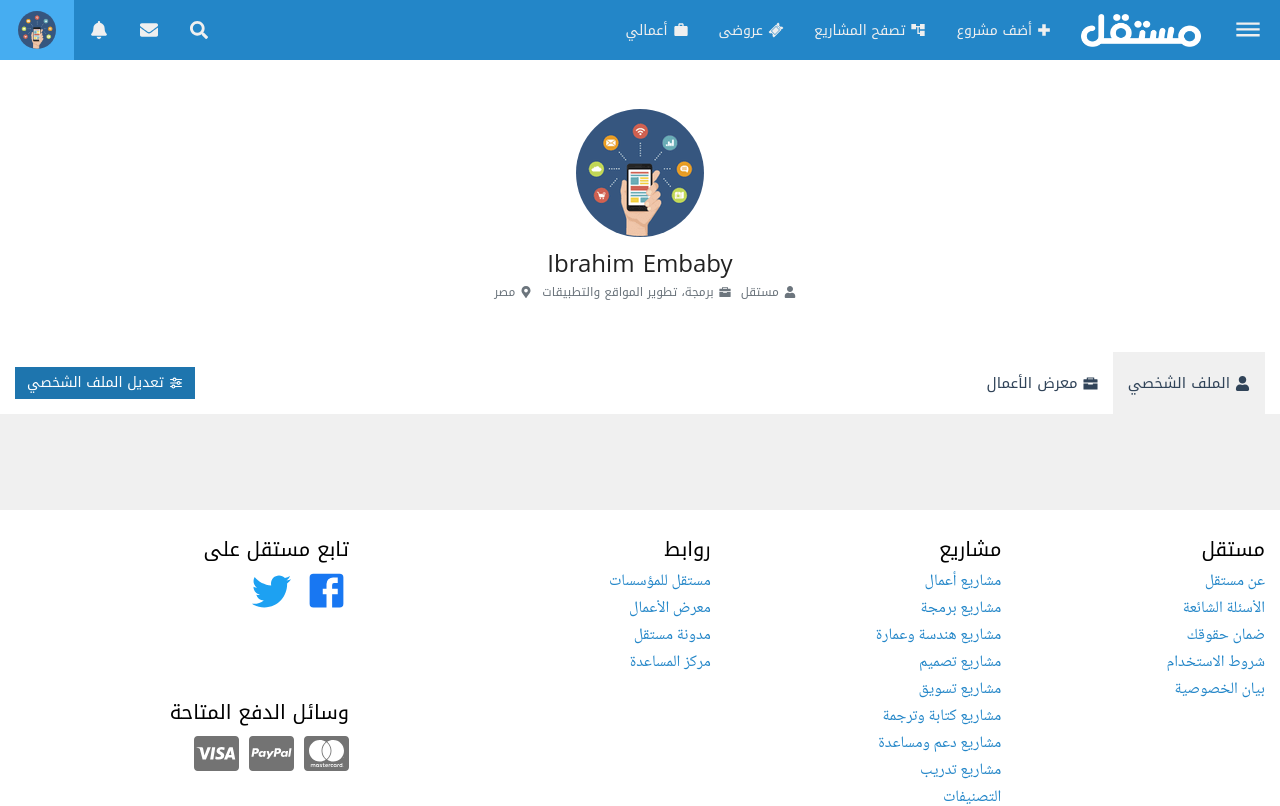
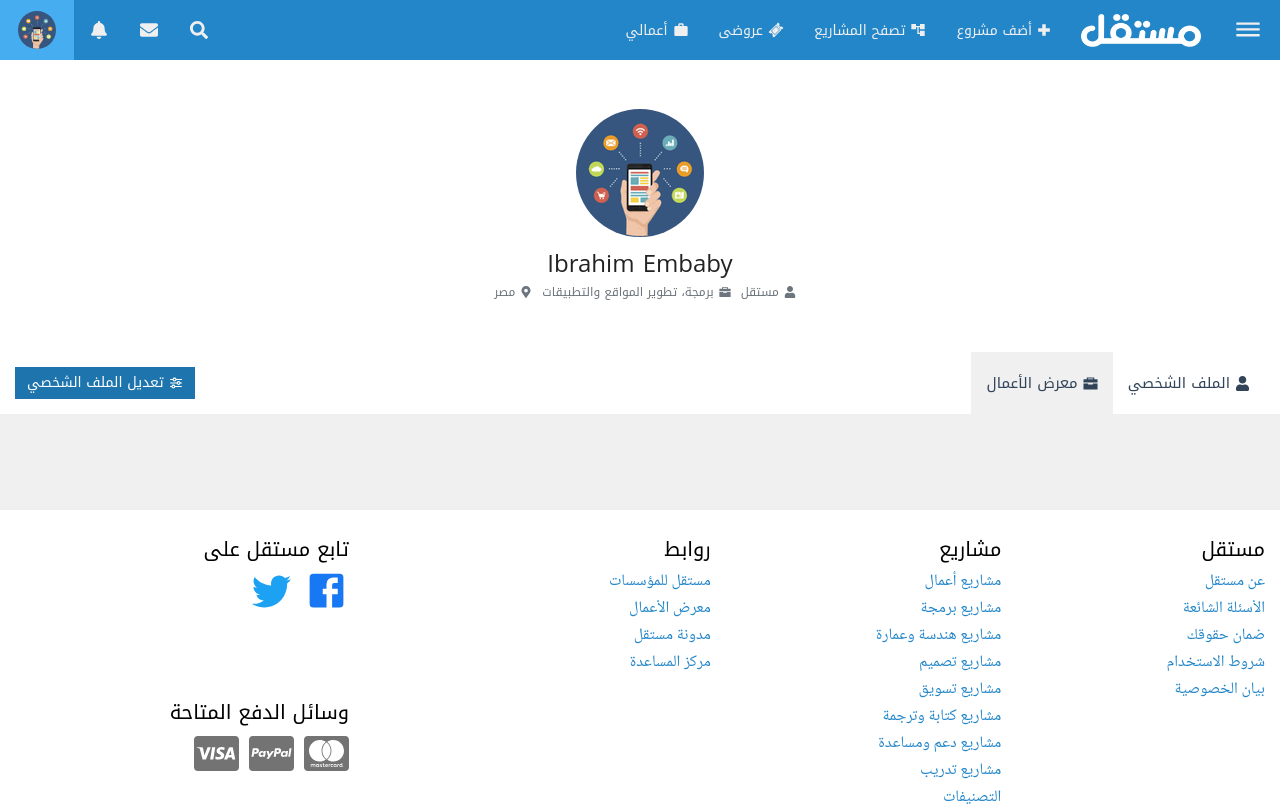
Before and after one commit to ibrahim-embaby/freelance-platform-MOSTAQL, a React (Create React App) app: page /profile in a window 1280 px wide. Shown: the top 806 px of the page. Built offline with nearby package versions, Linux system fonts and the light colour scheme.

Commit message:
fixing image linking

```diff
--- a/src/App.js
+++ b/src/App.js
@@ -1,4 +1,5 @@
 import Projects from "./pages/projects/Projects";
+import Portfolio from "./pages/portfolio/Portfolio";
 import Profile from "./pages/profile/Profile";
 import { Routes, Route } from 'react-router-dom';
 import AddProject from "./pages/addProject/AddProject";
@@ -14,6 +15,7 @@
         <Route path="/profile" element={<Profile />} />
         <Route path="/create" element={<AddProject />} />
         <Route path="/bids" element={<MyOffers />} />
+        <Route path="/profile/portfolio" element={<Portfolio />} />
       </Routes>
     </>
   );
--- /dev/null
+++ b/src/components/profileHeader/ProfileHeader.jsx
@@ -0,0 +1,41 @@
+import './profileHeader.css'
+import { FaUser, FaMapMarkerAlt } from 'react-icons/fa'
+import { IoBriefcaseSharp } from 'react-icons/io5'
+import { BiSliderAlt } from 'react-icons/bi'
+import { Link } from 'react-router-dom'
+
+function ProfileHeader() {
+
+    return (
+        <div className="personalInfo">
+            <div className="personalInfoTop">
+                <img className="personalInfoTopImg" src={process.env.PUBLIC_URL + '/assets/user.png'} alt="" />
+                <div className="personalInfoTopUsername">Ibrahim Embaby</div>
+                <div className="personalInfoTopDetails">
+                    <span className='personalInfoTopDetailsIconContainer'><FaUser className='personalInfoTopDetailsIcon' /> مستقل</span>
+                    <span className='personalInfoTopDetailsIconContainer'><IoBriefcaseSharp className='personalInfoTopDetailsIcon' />  برمجة، تطوير المواقع والتطبيقات</span>
+                    <span className='personalInfoTopDetailsIconContainer'><FaMapMarkerAlt className='personalInfoTopDetailsIcon' /> مصر</span>
+                </div>
+            </div>
+            <div className="personalInfoBottom">
+                <div className="personalInfoBottomLeft">
+                    <Link to='/profile' className="personalInfoBottomLeftItem">
+                        <FaUser className='personalInfoBottomLeftItemIcon' /> الملف الشخصي
+                    </Link>
+                    <Link to='/profile/portfolio' className="personalInfoBottomLeftItem active">
+                        <IoBriefcaseSharp className='personalInfoBottomLeftItemIcon' /> معرض الأعمال
+                    </Link>
+                </div>
+                <div className="personalInfoBottomRight">
+                    <div className="personalInfoBottomRightButton">
+                        <BiSliderAlt className='personalInfoBottomRightButtonIcon' />
+                        تعديل الملف الشخصي
+                    </div>
+
+                </div>
+            </div>
+        </div>
+    )
+}
+
+export default ProfileHeader
--- /dev/null
+++ b/src/components/profileHeader/profileHeader.css
@@ -0,0 +1,95 @@
+.personalInfo {
+    direction: rtl;
+
+}
+
+.personalInfoTop {
+    text-align: center;
+    padding: 49px 0px;
+
+}
+
+.personalInfoTopImg {
+    border-radius: 50%;
+    width: 128px;
+    height: 128px;
+}
+
+.personalInfoTopUsername {
+    font-size: 24px;
+    line-height: 1.428571429;
+    color: #222;
+}
+
+.personalInfoTopDetails {
+    font-size: 12px;
+    color: #6c757d;
+    display: flex;
+    justify-content: center;
+}
+
+.personalInfoTopDetailsIconContainer {
+    margin-left: 10px;
+    display: flex;
+    align-items: center;
+    justify-content: space-between;
+}
+
+.personalInfoTopDetailsIcon,
+.personalInfoBottomLeftItemIcon {
+    margin-left: 5px;
+}
+
+.personalInfoBottom {
+    padding: 0px 15px;
+    display: flex;
+    justify-content: space-between;
+    align-items: center;
+
+}
+
+.personalInfoBottomLeft {
+    display: flex;
+}
+
+.personalInfoBottomLeftItem {
+    padding: 16px 15px;
+    cursor: pointer;
+    line-height: 2;
+    color: #314459;
+    font-size: 15px;
+    display: flex;
+    align-items: center;
+    text-decoration: none;
+    transition: all 0.2s ease-in;
+
+}
+
+.personalInfoBottomLeftItem:hover {
+    background-color: #f0f0f0;
+
+}
+
+.active {
+    background-color: #f0f0f0;
+}
+
+.personalInfoBottomRightButton {
+    display: flex;
+    align-items: center;
+    color: #fff;
+    background-color: #1e75ae;
+    padding: 6px 12px;
+    font-size: 14px;
+    line-height: 1.428571429;
+    cursor: pointer;
+    transition: all .2s ease-in-out;
+}
+
+.personalInfoBottomRightButton:hover {
+    background-color: #2386c8;
+}
+
+.personalInfoBottomRightButtonIcon {
+    margin-left: 5px;
+}
--- a/src/components/topbar/Topbar.jsx
+++ b/src/components/topbar/Topbar.jsx
@@ -20,7 +20,7 @@
             <div className='topbar'>
                 <div className="topbarLeft">
                     <div className="userImgContainer">
-                        <img className='userImg' src="assets/user.png" alt="" />
+                        <img className='userImg' src={process.env.PUBLIC_URL + "/assets/user.png"} alt="" />
                     </div>
 
                     <div className="topbarIconContainer">
@@ -35,7 +35,7 @@
                 </div>
                 <div className="topbarRight">
 
-                    <Link to="/profile" className="topbarCategoryContainer">
+                    <Link to="/profile/portfolio" className="topbarCategoryContainer">
                         <span className="topbarCategoryText">أعمالي</span>
                         <Work className="topbarCategoryIcon" />
                     </Link>
@@ -52,7 +52,7 @@
                         <BiPlusMedical size="14" className="topbarCategoryIcon" />
                     </Link>
                     <Link to="/" className="topbarLogoContainer">
-                        <img className='topbarLogo' src="assets/logo.png" alt="" />
+                        <img className='topbarLogo' src={process.env.PUBLIC_URL + "/assets/logo.png"} alt="" />
                     </Link>
                     <div className="topbarList" onClick={handleClick}>
                         <Dehaze className='topbarListIcon' />
--- a/src/pages/home/Home.jsx
+++ b/src/pages/home/Home.jsx
@@ -25,7 +25,7 @@
                 <div className="homeRight">
                     <div className="homeRightInfo homeRightItem">
                         <div className="homeRightInfoTop border">
-                            <img className='homeRightInfoTopImg' src="assets/user.png" alt="" />
+                            <img className='homeRightInfoTopImg' src={process.env.PUBLIC_URL + "/assets/user.png"} alt="" />
                             اسم المستخدم
                         </div>
                         <div className="homeRightInfoBottom">
--- /dev/null
+++ b/src/pages/portfolio/Portfolio.jsx
@@ -0,0 +1,25 @@
+import ProfileHeader from '../../components/profileHeader/ProfileHeader'
+import { useEffect } from 'react'
+import Footer from '../../components/footer/Footer'
+import Topbar from '../../components/topbar/Topbar'
+import './portfolio.css'
+
+function Portfolio() {
+    useEffect(() => {
+        document.title = " Ibrahim Embaby | معرض الأعمال"
+
+    }, [])
+    return (
+        <div className='portfolio'>
+            <Topbar />
+            <ProfileHeader />
+            <div className="portfolioWrapper">
+                <div className="portfolioWrapperRight"></div>
+                <div className="portfolioWrapperLeft"></div>
+            </div>
+            <Footer />
+        </div>
+    )
+}
+
+export default Portfolio
--- a/src/pages/profile/Profile.jsx
+++ b/src/pages/profile/Profile.jsx
@@ -1,10 +1,8 @@
 import { useEffect } from 'react'
 import Footer from '../../components/footer/Footer'
 import Topbar from '../../components/topbar/Topbar'
-import { FaUser, FaMapMarkerAlt } from 'react-icons/fa'
-import { IoBriefcaseSharp } from 'react-icons/io5'
-import { BiSliderAlt } from 'react-icons/bi'
 import './profile.css'
+import ProfileHeader from '../../components/profileHeader/ProfileHeader'
 
 
 function Profile() {
@@ -15,31 +13,7 @@
     return (
         <div className='profile'>
             <Topbar />
-            <div className="personalInfo">
-                <div className="personalInfoTop">
-                    <img className="personalInfoTopImg" src="assets/user.png" alt="" />
-                    <div className="personalInfoTopUsername">Ibrahim Embaby</div>
-                    <div className="personalInfoTopDetails">
-                        <span className='personalInfoTopDetailsIconContainer'><FaUser className='personalInfoTopDetailsIcon' /> مستقل</span>
-                        <span className='personalInfoTopDetailsIconContainer'><IoBriefcaseSharp className='personalInfoTopDetailsIcon' />  برمجة، تطوير المواقع والتطبيقات</span>
-                        <span className='personalInfoTopDetailsIconContainer'><FaMapMarkerAlt className='personalInfoTopDetailsIcon' /> مصر</span>
-                    </div>
-                </div>
-                <div className="personalInfoBottom">
-                    <div className="personalInfoBottomLeft">
-                        <div className="personalInfoBottomLeftItem active">
-                            <FaUser className='personalInfoBottomLeftItemIcon' /> الملف الشخصي
-                        </div>
-                        <div className="personalInfoBottomLeftItem">
-                            <IoBriefcaseSharp className='personalInfoBottomLeftItemIcon' /> معرض الأعمال
-                        </div>
-                    </div>
-                    <div className="personalInfoBottomRight">
-                        <BiSliderAlt className='personalInfoBottomRightIcon' />
-                        تعديل الملف الشخصي
-                    </div>
-                </div>
-            </div>
+            <ProfileHeader />
             <div className="profileWrapper">
                 <div className="profileWrapperRight"></div>
                 <div className="profileWrapperLeft"></div>
--- a/src/pages/profile/profile.css
+++ b/src/pages/profile/profile.css
@@ -1,97 +1,3 @@
-.personalInfo {
-    direction: rtl;
-
-}
-
-.personalInfoTop {
-    text-align: center;
-    padding: 49px 0px;
-
-}
-
-.personalInfoTopImg {
-    border-radius: 50%;
-    width: 128px;
-    height: 128px;
-}
-
-.personalInfoTopUsername {
-    font-size: 24px;
-    line-height: 1.428571429;
-    color: #222;
-}
-
-.personalInfoTopDetails {
-    font-size: 12px;
-    color: #6c757d;
-    display: flex;
-    justify-content: center;
-}
-
-.personalInfoTopDetailsIconContainer {
-    margin-left: 10px;
-    display: flex;
-    align-items: center;
-    justify-content: space-between;
-}
-
-.personalInfoTopDetailsIcon,
-.personalInfoBottomLeftItemIcon {
-    margin-left: 5px;
-}
-
-.personalInfoBottom {
-    padding: 0px 15px;
-    display: flex;
-    justify-content: space-between;
-    align-items: center;
-
-}
-
-.personalInfoBottomLeft {
-    display: flex;
-}
-
-.personalInfoBottomLeftItem {
-    padding: 16px 15px;
-    cursor: pointer;
-    line-height: 2;
-    color: #314459;
-    font-size: 15px;
-    display: flex;
-    align-items: center;
-    transition: all 0.2s ease-in;
-}
-
-.personalInfoBottomLeftItem:hover {
-    background-color: #f0f0f0;
-
-}
-
-.active {
-    background-color: #f0f0f0;
-}
-
-.personalInfoBottomRight {
-    display: flex;
-    align-items: center;
-    color: #fff;
-    background-color: #1e75ae;
-    padding: 6px 12px;
-    font-size: 14px;
-    line-height: 1.428571429;
-    cursor: pointer;
-    transition: all .2s ease-in-out;
-}
-
-.personalInfoBottomRight:hover {
-    background-color: #2386c8;
-}
-
-.personalInfoBottomRightIcon {
-    margin-left: 5px;
-}
-
 .profileWrapper {
     background-color: #f0f0f0;
     padding: 48px 0px;
```
Also changed, not shown: src/pages/portfolio/portfolio.css (added).
